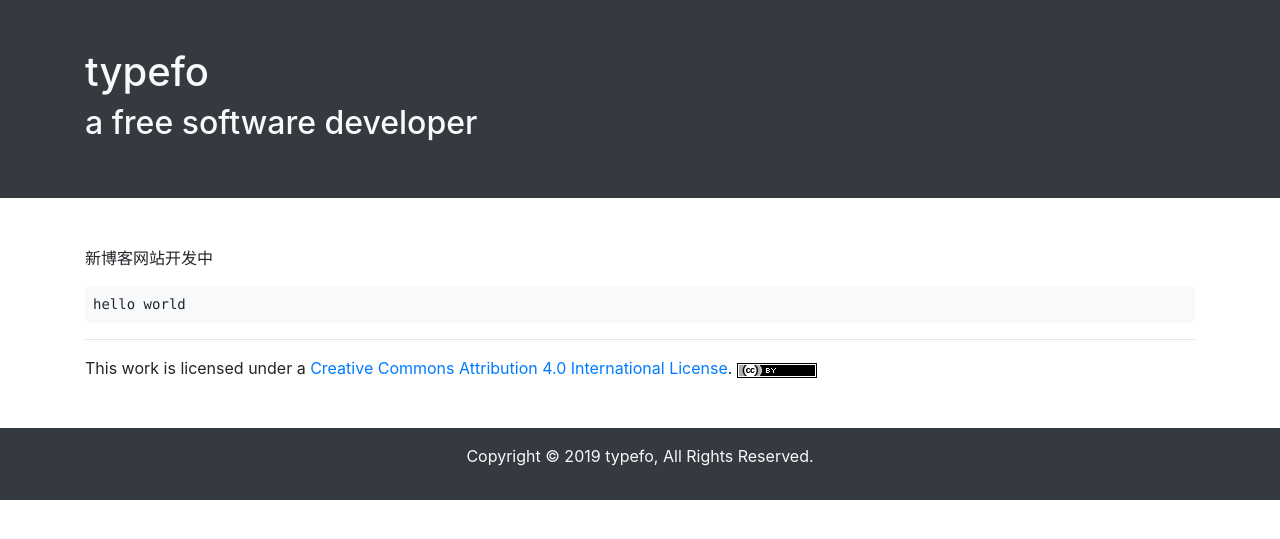
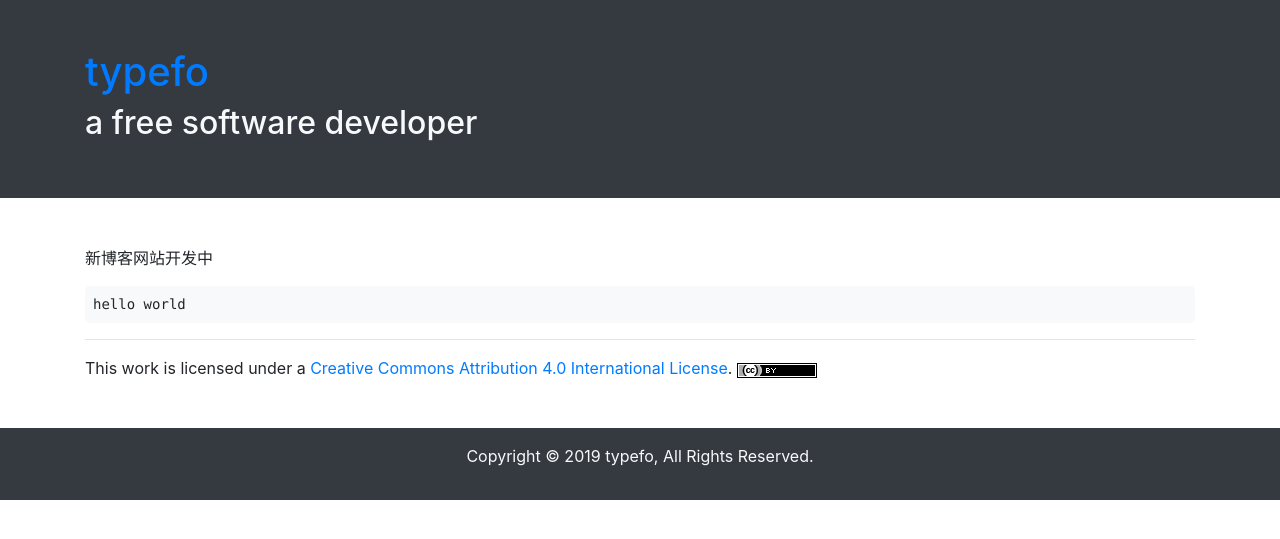
Before and after one commit to ehsud/blog, a Jekyll site: the page built from index.md, in a window 1280 px wide. Shown: the top 539 px of the page. Built offline with Jekyll 4.4.1, drawn with Linux system fonts in a browser that asks for light colours.

Commit message:
updated some files

```diff
--- a/_layouts/default.html
+++ b/_layouts/default.html
@@ -14,7 +14,7 @@
         <div class="container py-5">
             <div class="header row">
                 <div class="col">
-                    <p class="h1 text-light">{{ site.title }}</p>
+                    <p class="h1 text-light"><a href="/">{{ site.title }}</a></p>
                     <p class="h2 text-light">{{ site.description }}</p>
                 </div>
             </div>
```
